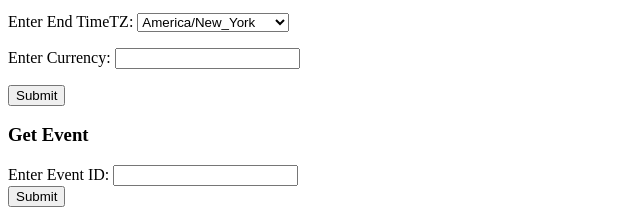
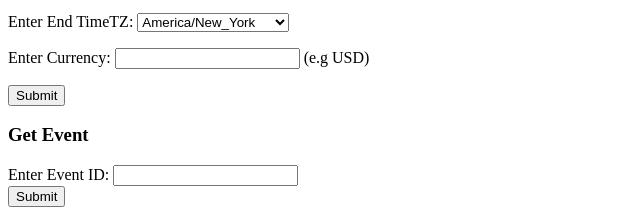
Before and after one commit to naveen16/Syndicator, a plain HTML site: page index.html in a window 1280 px wide. Shown: the part 357-573 px from the top of the page, 0-640 px from the left. Drawn offline with Linux system fonts and the light colour scheme.

Commit message:
added example currency

```diff
--- a/index.html
+++ b/index.html
@@ -83,7 +83,7 @@
   <option value="America/Denver">America/Denver</option>
   <option value="America/Los_Angeles">America/Los_Angeles</option>
 </select><br />
-<P>Enter Currency: <input type="text" name="currency"><br />
+<P>Enter Currency: <input type="text" name="currency"> (e.g USD)<br />
 <P><input type="submit" value="Submit">
 </form>
 
```
